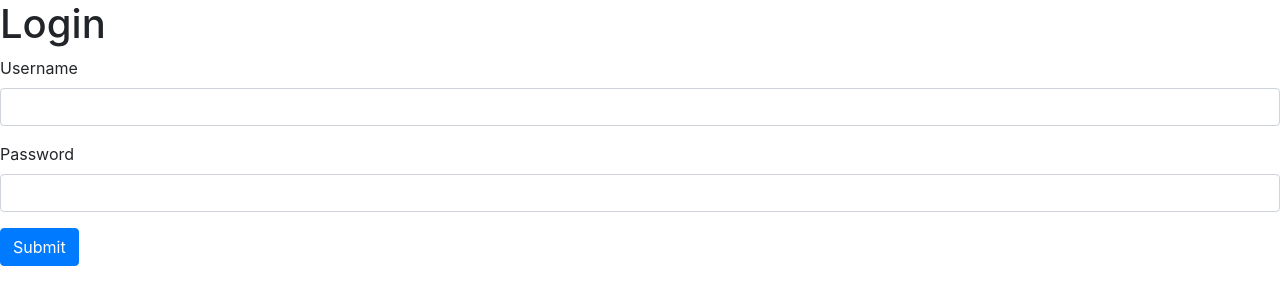
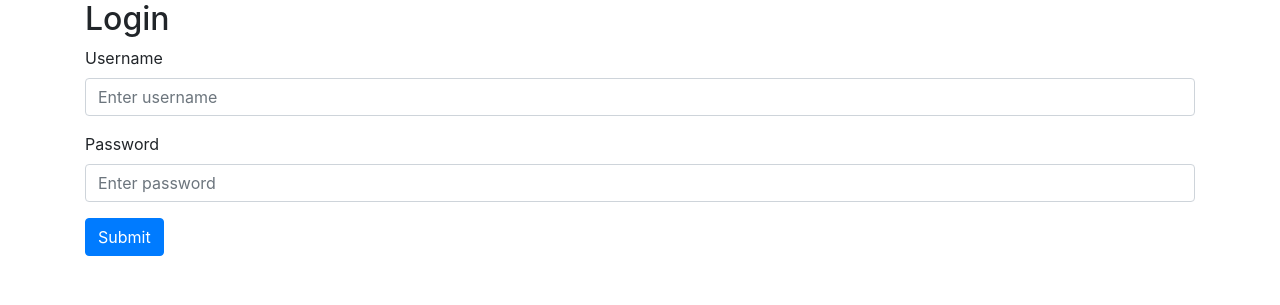
Before and after one commit to UAS-Bachelor/uas-common, a Flask app: page /login in a window 1280 px wide. Shown: the top 305 px of the page. Run offline with Flask 2, Linux system fonts and the light colour scheme; some libraries are stand-ins or nearby versions.

Commit message:
tilføjet lidt mere bootstrap styling til login

```diff
--- a/services/login/templates/layout.html
+++ b/services/login/templates/layout.html
@@ -1,13 +1,19 @@
-<html>
+<!DOCTYPE html>
+<html lang="en">
+
 <head>
     <meta charset="utf-8">
+    <meta name="viewport" content="width=device-width, initial-scale=1">
     <title>UAS live tracking</title>
     <script type="text/javascript" src="http://www.openlayers.org/api/OpenLayers.js"></script>
     <link rel="stylesheet" href="https://maxcdn.bootstrapcdn.com/bootstrap/4.0.0/css/bootstrap.min.css">
 </head>
+
 <body>
+    <div class="container">
         {% block body %}{% endblock %}
-
+    </div>
     <script type="text/javascript" src="{{ url_for('static', filename='login.js', _external=True) }}"></script>
 </body>
+
 </html>
--- a/services/login/templates/login.html
+++ b/services/login/templates/login.html
@@ -1,14 +1,13 @@
-{% extends 'layout.html' %}
-{% block body %}
-    <h1>Login</h1>
+{% extends 'layout.html' %} {% block body %}
+<h2>Login</h2>
 <form action="login" method="POST">
     <div class="form-group">
-            <label>Username</label>
-            <input type="text" name="username" class="form-control" value={{request.form.username}}>
+        <label for="username">Username</label>
+        <input type="text" id="username" name="username" placeholder="Enter username" class="form-control" value={{request.form.username}}>
     </div>
     <div class="form-group">
-            <label>Password</label>
-            <input type="password" name="password" class="form-control" value={{request.form.password}}>
+        <label for="password">Password</label>
+        <input type="password" id="password" name="username" placeholder="Enter password" class="form-control" value={{request.form.password}}>
     </div>
     <button type="submit" class="btn btn-primary">Submit</button>
 </form>
```
Lines whose indentation alone changed are shown as unchanged.
